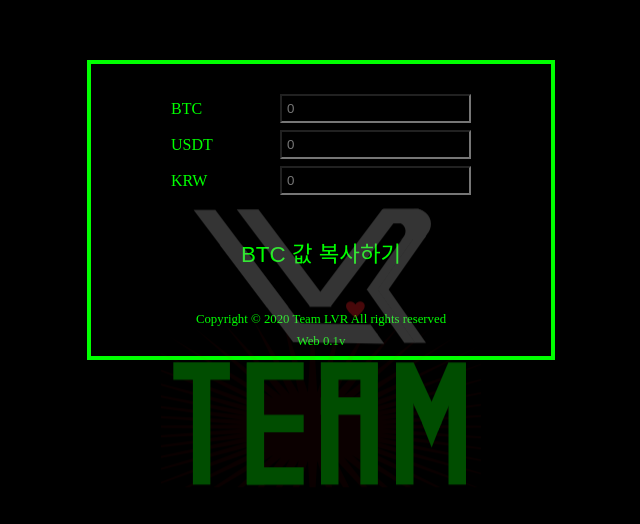
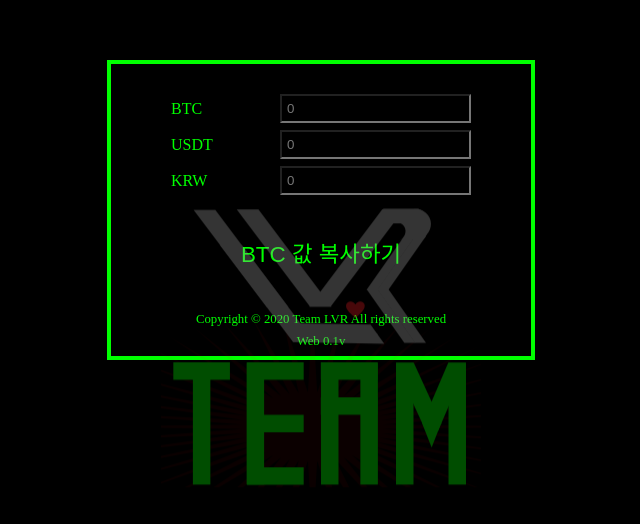
Before and after one commit to gloomydumber/USDTKRWCalculator, a plain HTML site: page index.html in a window 1280 px wide. Shown: the part 200-724 px from the top of the page, without its empty margins (319-959 px from the left). Drawn offline with Linux system fonts and the light colour scheme; no server answers.

Commit message:
widthUpdate

```diff
--- a/style.css
+++ b/style.css
@@ -34,7 +34,7 @@ body {
   height: 500px; */
   margin-top: 10px;
   position: absolute;
-  padding: 30px 80px 0px 80px;
+  padding: 30px 60px 0px 60px;
   top: 50%;
   left: 50%;
   transform: translate(-50%, -50%);
```
